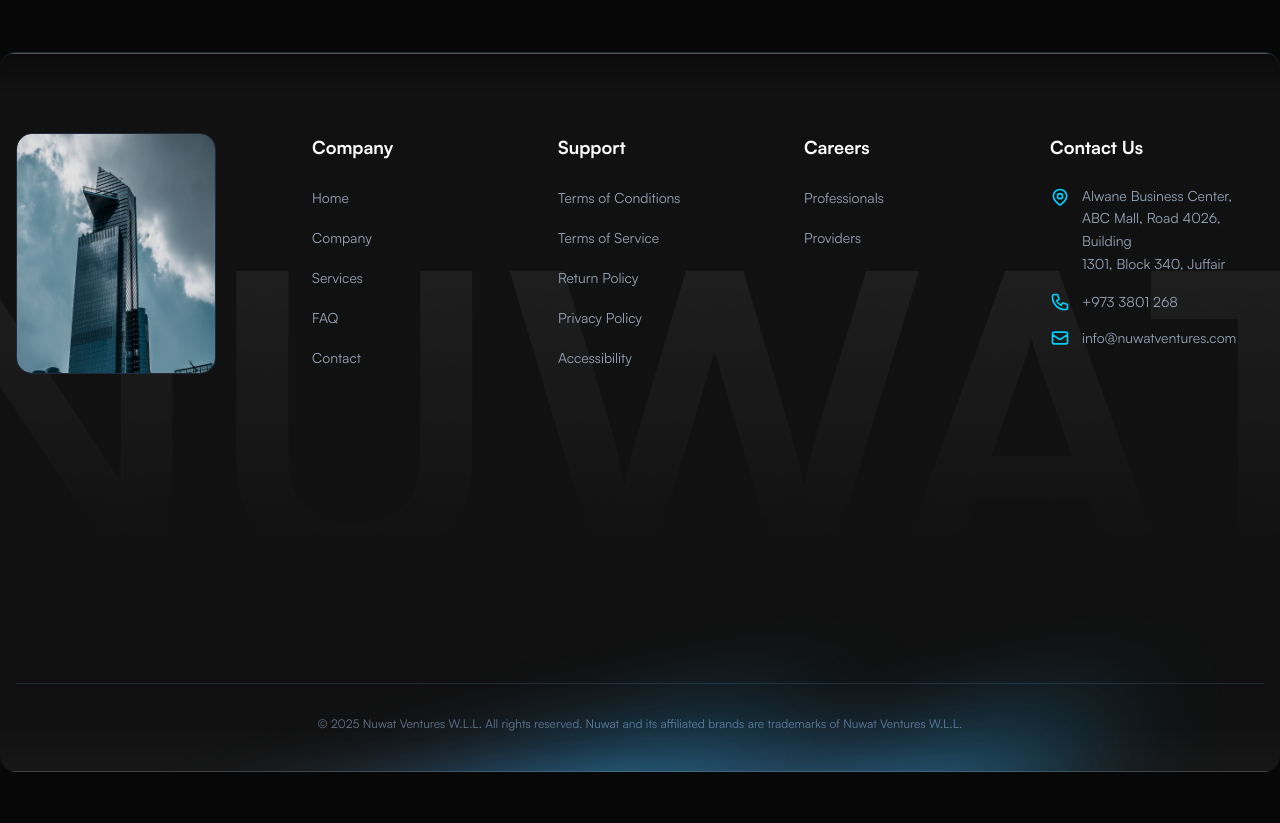
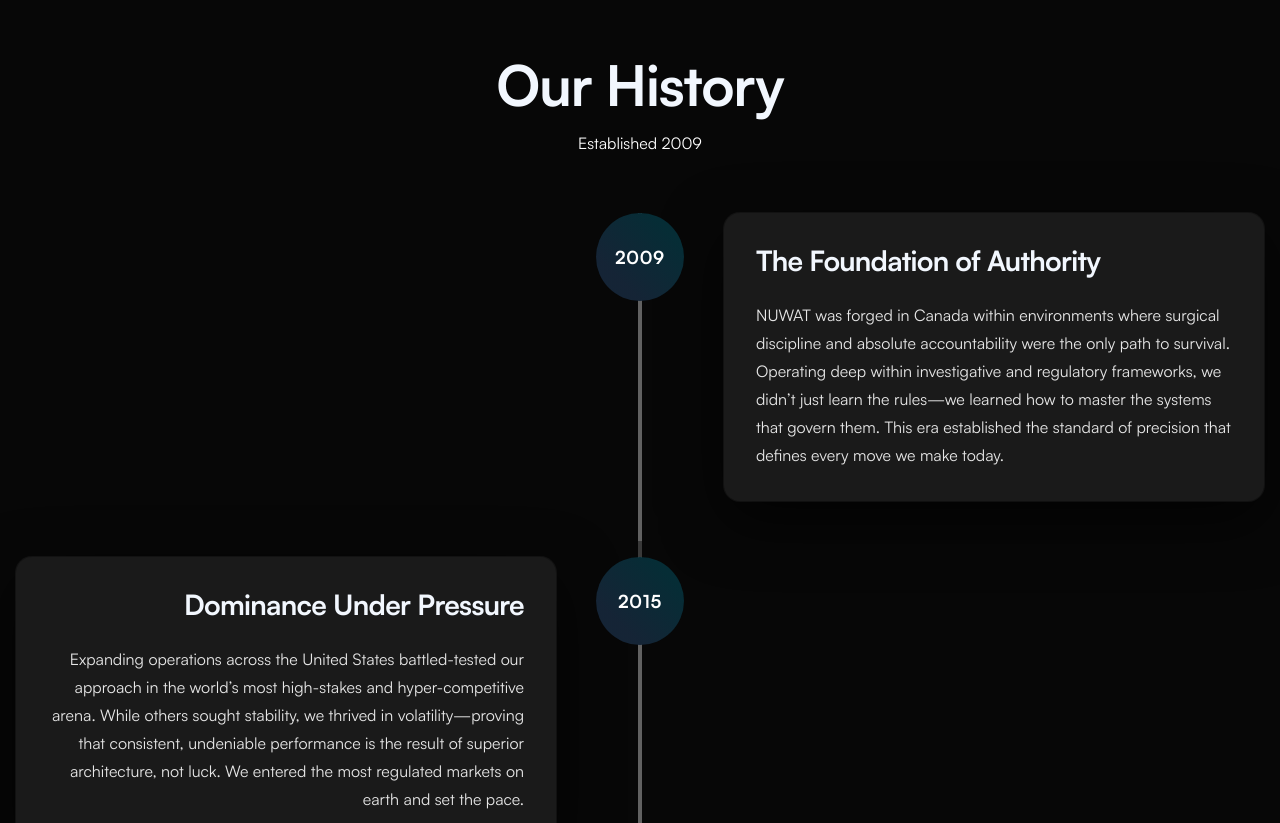
Before and after one commit to Cozmiq-Codes/nuwat, a Next.js app: page /about in a window 1280 px wide. Shown: the part 1640-2463 px from the top of the page. Before the commit the page ends 2412 px from the top, so only its background shows below. Built offline with nearby package versions, Linux system fonts and the light colour scheme.

Commit message:
feat(about): history section design

```diff
--- a/app/(pages)/about/page.tsx
+++ b/app/(pages)/about/page.tsx
@@ -1,12 +1,14 @@
 import React from "react";
 import AboutHero from "@/components/about/hero/Hero";
 import Leadership from "@/components/about/leadership/Leadership";
+import HistorySection from "@/components/about/History/HistorySection";
 
 const AboutPage = () => {
   return (
     <>
-        <AboutHero />
-        <Leadership />
+      <AboutHero />
+      <Leadership />
+      <HistorySection />
     </>
   );
 };
--- a/app/globals.css
+++ b/app/globals.css
@@ -340,3 +340,9 @@
     transparent
   );
 }
+
+/* About History */
+
+.history-node{
+    background: linear-gradient(226deg, rgba(0, 209, 255, 0.19) 18.78%, rgba(81, 162, 255, 0.19) 74.66%);
+}
--- /dev/null
+++ b/components/about/History/HistorySection.tsx
@@ -0,0 +1,140 @@
+"use client";
+
+import { motion } from "framer-motion";
+import {HistoryItem, ITEMS} from "@/constant/HistoryItem";
+
+export default function HistorySection() {
+  return (
+    <section id="history" className="relative">
+      <div className="relative main-container px-4">
+        <div className="flex flex-col items-center gap-3">
+          <h2
+            className="
+                text-[#F2F7FE] font-semibold capitalize
+                text-5xl lg:text-[56px]
+                text-center
+                leading-[1.1]
+                lg:leading-[65px]
+                max-w-[90%] md:max-w-2xl lg:max-w-[560px]
+                tracking-[-0.02em]
+              "
+          >
+            Our History
+          </h2>
+          <p className="text-[16px] leading-7 text-white">Established 2009</p>
+        </div>
+
+        {/* Timeline */}
+        <div className="relative my-14">
+          <ul className="space-y-10 md:space-y-14">
+            {ITEMS.map((item, index) => {
+              const isLeft = item.side === "left";
+              const isLast = index === ITEMS.length - 1;
+
+              return (
+                <li key={item.marker} className="relative">
+                  {/* Vertical line connecting to next item - Hidden for last item */}
+                  {!isLast && (
+                    <motion.div
+                      className="absolute left-6 top-0 w-[4px] bg-[#FFFFFF33] -translate-x-1/2 md:left-1/2 md:-translate-x-1/2 -z-10"
+                      initial={{ scaleY: 0 }}
+                      whileInView={{ scaleY: 1 }}
+                      viewport={{ once: true, margin: "-100px" }}
+                      transition={{ duration: 0.8, ease: "circOut" }}
+                      style={{
+                        height: "calc(100% + 2.5rem)", // space-y-10 = 2.5rem
+                        transformOrigin: "top",
+                      }}
+                    >
+                      {/* Desktop height adjustment */}
+                      <div
+                        className="hidden md:block w-full bg-[#FFFFFF33]"
+                        style={{ height: "calc(100% + 3.5rem)" }} // space-y-14 = 3.5rem
+                      />
+                    </motion.div>
+                  )}
+
+                  {/* Node */}
+                  <div className="absolute left-6 top-0 z-10 -translate-x-1/2 md:left-1/2 md:-translate-x-1/2">
+                    <div
+                      className="flex h-[88px] w-[88px] items-center justify-center rounded-full text-[18px] font-bold leading-[20px] tracking-[0.7px] text-white"
+                      style={{
+                        background:
+                          "linear-gradient(226deg, rgba(0, 209, 255, 0.19) 18.78%, rgba(81, 162, 255, 0.19) 74.66%), #070707",
+                      }}
+                    >
+                      {item.marker}
+                    </div>
+                  </div>
+
+                  {/* Row */}
+                  <div className="grid grid-cols-1 md:grid-cols-2 md:gap-x-14">
+                    {/* Left column */}
+                    <div
+                      className={[
+                        "pl-14 md:pl-0",
+                        isLeft
+                          ? "md:col-start-1 md:justify-self-end md:pr-14"
+                          : "md:col-start-1 md:pr-14 md:opacity-0 md:pointer-events-none",
+                      ].join(" ")}
+                      aria-hidden={!isLeft}
+                    >
+                      {isLeft ? (
+                        <Card item={item} align="center" />
+                      ) : (
+                        <div className="h-1" />
+                      )}
+                    </div>
+
+                    {/* Right column */}
+                    <div
+                      className={[
+                        "pl-14 md:pl-14",
+                        !isLeft
+                          ? "md:col-start-2 md:justify-self-start"
+                          : "md:col-start-2 md:opacity-0 md:pointer-events-none",
+                      ].join(" ")}
+                      aria-hidden={isLeft}
+                    >
+                      {!isLeft ? (
+                        <Card item={item} align="left" />
+                      ) : (
+                        <div className="h-1" />
+                      )}
+                    </div>
+                  </div>
+                </li>
+              );
+            })}
+          </ul>
+        </div>
+      </div>
+    </section>
+  );
+}
+
+function Card({
+  item,
+  align,
+}: {
+  item: Pick<HistoryItem, "title" | "body">;
+  align: "left" | "center";
+}) {
+  return (
+    <div
+      className={[
+        "w-full max-w-[600px] rounded-2xl bg-[#FFFFFF14] p-8",
+        "flex flex-col gap-6",
+        "shadow-[0_20px_60px_rgba(0,0,0,0.65)] ring-1 ring-white/5",
+        "transition-transform duration-200 will-change-transform",
+        "hover:-translate-y-0.5 hover:shadow-[0_28px_80px_rgba(0,0,0,0.7)]",
+        align === "center" ? "text-right" : "text-left",
+      ].join(" ")}
+    >
+      <h3 className="text-sm font-semibold tracking-tight text-[#F2F7FE] md:text-[28px] leading-[32px]">
+        {item.title}
+      </h3>
+      <p className="text-[#E7E7E7] text-[16px] leading-7">{item.body}</p>
+    </div>
+  );
+}
--- /dev/null
+++ b/constant/HistoryItem.ts
@@ -0,0 +1,39 @@
+export interface HistoryItem {
+    marker: string;
+    title: string;
+    body: string;
+    side: "left" | "right";
+}
+
+export const ITEMS: HistoryItem[] = [
+    {
+        marker: "2009",
+        title: "The Foundation of Authority",
+        body: "NUWAT was forged in Canada within environments where surgical discipline and absolute accountability were the only path to survival. Operating deep within investigative and regulatory frameworks, we didn’t just learn the rules—we learned how to master the systems that govern them. This era established the standard of precision that defines every move we make today.",
+        side: "right",
+    },
+    {
+        marker: "2015",
+        title: "Dominance Under Pressure",
+        body: "Expanding operations across the United States battled-tested our approach in the world’s most high-stakes and hyper-competitive arena. While others sought stability, we thrived in volatility—proving that consistent, undeniable performance is the result of superior architecture, not luck. We entered the most regulated markets on earth and set the pace.",
+        side: "left",
+    },
+    {
+        marker: "2020",
+        title: "Engineering the Superior Model",
+        body: "We pivoted from execution to pure architectural advantage—developing a model centered on total market clarity and long-term structural dominance. By treating strategy, operations, and brand as a single interconnected weapon, we redesigned the very mechanics of how a business performs. We stopped playing the game and started building it.",
+        side: "right",
+    },
+    {
+        marker: "2025",
+        title: "Sovereign Expansion to Bahrain",
+        body: "Our formal expansion into Bahrain is a calculated move into the core of the GCC. We are here to enable enterprises that operate at a regional and international scale—businesses that demand the kind of seriousness and resilience that only a veteran mogul can provide. We bring the weight of global experience to the doorstep of the Middle East.",
+        side: "left",
+    },
+    {
+        marker: "Today",
+        title: "Supporting High-Standard Operators",
+        body: "Today, we work exclusively with elite leadership teams to rebuild their foundations and sharpen their decision-making at the highest levels. We don’t just “improve” businesses—we redesign how they think and grow under extreme pressure. At NUWAT, we engage deeply to ensure that those at the top stay at the top.",
+        side: "right",
+    },
+];
--- a/package.json
+++ b/package.json
@@ -10,6 +10,7 @@
     "format": "prettier . --write"
   },
   "dependencies": {
+    "framer-motion": "^12.31.1",
     "next": "16.1.6",
     "react": "19.2.3",
     "react-dom": "19.2.3"
```
Also changed, not shown: components/about/hero/Hero.tsx (+14 -8 lines), components/about/leadership/Leadership.tsx (+15 -14 lines), 1 other file (tests, documents, lock files or other folders).
